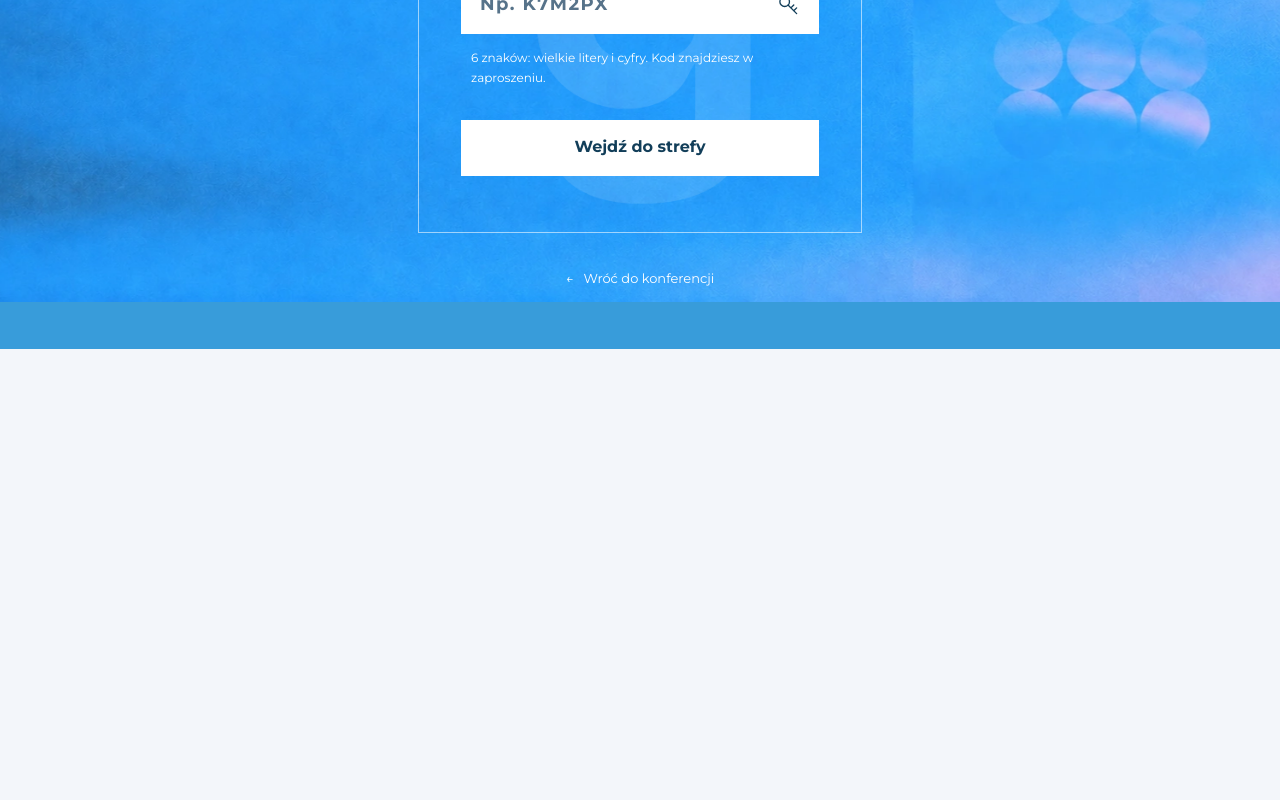
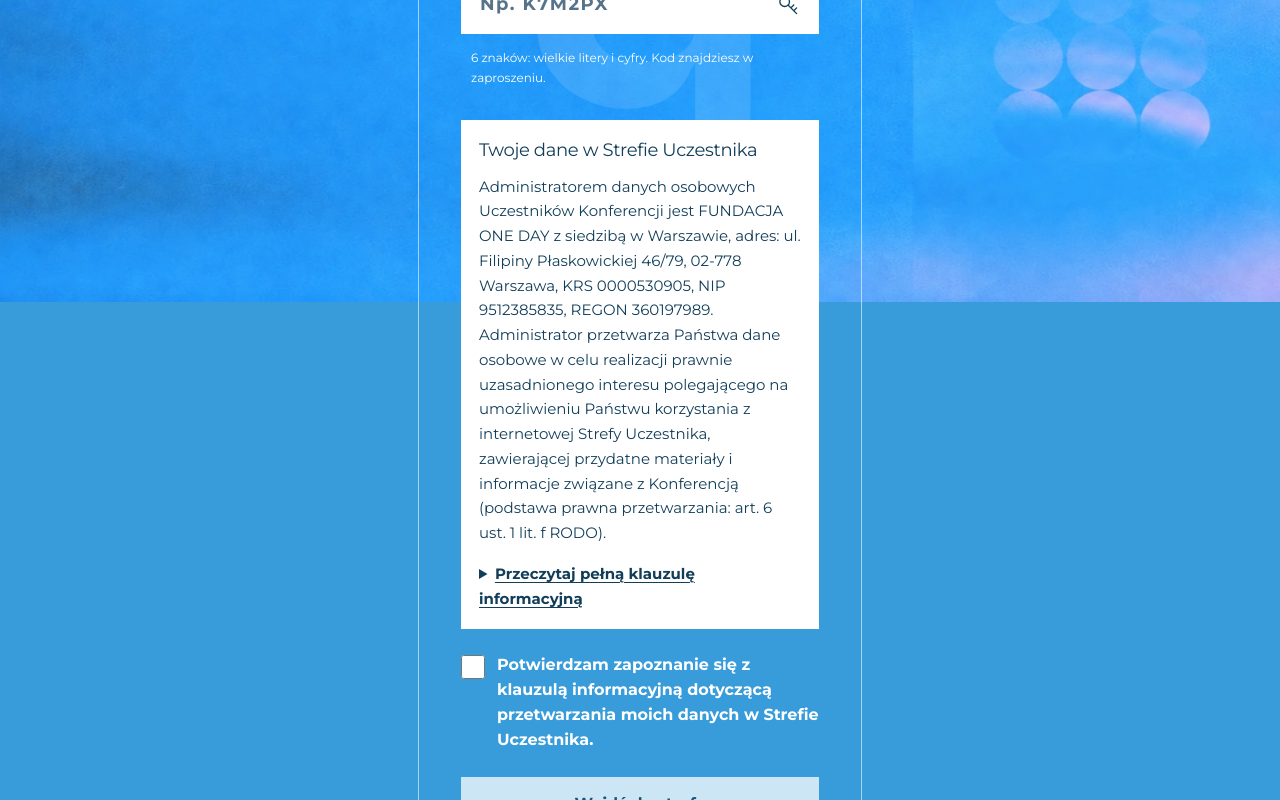
Before and after one commit to pawelsuchodolskizsti-cmd/konferencja-g2g, a Next.js app: page /uczestnik in a window 1280 px wide. Shown: the part 500-1300 px from the top of the page. Before the commit the page ends 849 px from the top, so only its background shows below. Built offline with nearby package versions, Linux system fonts and the light colour scheme.

Commit message:
Dwuwarstwowa klauzula i wymagane potwierdzenie przed dostepem do panelu

```diff
--- a/src/app/api/auth/[action]/route.ts
+++ b/src/app/api/auth/[action]/route.ts
@@ -29,8 +29,19 @@ export async function POST(
         .parse(data);
       await loginAdmin(input.email, input.password, clientKey(req));
     } else if (action === "participant") {
-      const input = z.object({ code: z.string().min(1).max(100) }).parse(data);
-      await loginParticipant(input.code, clientKey(req));
+      const input = z
+        .object({
+          code: z.string().min(1).max(100),
+          privacyAcknowledged: z.boolean().default(false),
+          privacyVersion: z.string().max(100).default(""),
+        })
+        .parse(data);
+      await loginParticipant(
+        input.code,
+        clientKey(req),
+        input.privacyAcknowledged,
+        input.privacyVersion,
+      );
     } else throw new AppError(404, "Nie znaleziono.");
     return Response.json({ ok: true });
   } catch (error) {
--- a/src/app/uczestnik/participant-login.module.css
+++ b/src/app/uczestnik/participant-login.module.css
@@ -170,3 +170,53 @@
     width: 58px;
   }
 }
+
+.privacy {
+  margin: 0 0 24px;
+  padding: 18px;
+  background: #fff;
+  color: #123e59;
+  font-size: 15px;
+  line-height: 1.65;
+  overflow-wrap: anywhere;
+}
+.privacy h2 {
+  font-size: 18px;
+  line-height: 1.4;
+  margin: 0 0 12px;
+}
+.privacy p {
+  margin: 0 0 16px;
+}
+.privacyDetails summary {
+  cursor: pointer;
+  font-weight: 700;
+  min-height: 44px;
+  text-decoration: underline;
+  text-underline-offset: 3px;
+}
+.privacyDetails summary:focus-visible {
+  outline: 2px solid #123e59;
+  outline-offset: 4px;
+}
+.privacyDetails[open] summary {
+  margin-bottom: 16px;
+}
+.form .privacyCheck {
+  margin: 0 0 24px;
+  display: flex;
+  gap: 12px;
+  align-items: flex-start;
+  font-size: 16px;
+  line-height: 1.55;
+  cursor: pointer;
+}
+.form .privacyCheck input {
+  flex: 0 0 24px;
+  width: 24px;
+  height: 24px;
+  min-height: 24px;
+  margin: 2px 0 0;
+  padding: 0;
+  accent-color: #123e59;
+}
--- a/src/components/participant-login.tsx
+++ b/src/components/participant-login.tsx
@@ -1,5 +1,10 @@
 "use client";
 
+import {
+  PARTICIPANT_PRIVACY_VERSION,
+  participantPrivacySummary,
+  participantPrivacyParagraphs,
+} from "@/lib/participant-privacy";
 import { useState } from "react";
 import { useRouter } from "next/navigation";
 import styles from "@/app/uczestnik/participant-login.module.css";
@@ -8,6 +13,7 @@ export function ParticipantLogin() {
   const router = useRouter();
   const [error, setError] = useState("");
   const [busy, setBusy] = useState(false);
+  const [acknowledged, setAcknowledged] = useState(false);
 
   return (
     <form
@@ -23,7 +29,11 @@ export function ParticipantLogin() {
           const response = await fetch("/api/auth/participant", {
             method: "POST",
             headers: { "Content-Type": "application/json" },
-            body: JSON.stringify({ code: data.get("code") }),
+            body: JSON.stringify({
+              code: data.get("code"),
+              privacyAcknowledged: acknowledged,
+              privacyVersion: PARTICIPANT_PRIVACY_VERSION,
+            }),
           });
           const result = await response.json();
           if (!response.ok)
@@ -73,12 +83,37 @@ export function ParticipantLogin() {
       <p id="code-hint" className={styles.hint}>
         6 znaków: wielkie litery i cyfry. Kod znajdziesz w zaproszeniu.
       </p>
+      <section className={styles.privacy} aria-labelledby="privacy-title">
+        <h2 id="privacy-title">Twoje dane w Strefie Uczestnika</h2>
+        <p>{participantPrivacySummary}</p>
+        <details className={styles.privacyDetails}>
+          <summary>Przeczytaj pełną klauzulę informacyjną</summary>
+          <div>
+            {participantPrivacyParagraphs.map((paragraph, index) => (
+              <p key={index}>{paragraph}</p>
+            ))}
+          </div>
+        </details>
+      </section>
+      <label className={styles.privacyCheck}>
+        <input
+          type="checkbox"
+          name="privacyAcknowledged"
+          required
+          checked={acknowledged}
+          onChange={(event) => setAcknowledged(event.target.checked)}
+        />
+        <span>
+          Potwierdzam zapoznanie się z klauzulą informacyjną dotyczącą
+          przetwarzania moich danych w Strefie Uczestnika.
+        </span>
+      </label>
       {error && (
         <p id="code-error" role="alert" className={styles.error}>
           {error}
         </p>
       )}
-      <button type="submit" disabled={busy}>
+      <button type="submit" disabled={busy || !acknowledged}>
         <span>{busy ? "Otwieranie strefy…" : "Wejdź do strefy"}</span>
       </button>
     </form>
--- /dev/null
+++ b/src/lib/participant-privacy.ts
@@ -0,0 +1,23 @@
+export const PARTICIPANT_PRIVACY_VERSION = "2026-10-15-v1";
+export const PARTICIPANT_PRIVACY_ACTION =
+  "PARTICIPANT_PRIVACY_ACK_" + PARTICIPANT_PRIVACY_VERSION;
+export const participantPrivacySummary =
+  "Administratorem danych osobowych Uczestników Konferencji jest FUNDACJA ONE DAY z siedzibą w Warszawie, adres: ul. Filipiny Płaskowickiej 46/79, 02-778 Warszawa, KRS 0000530905, NIP 9512385835, REGON 360197989. Administrator przetwarza Państwa dane osobowe w celu realizacji prawnie uzasadnionego interesu polegającego na umożliwieniu Państwu korzystania z internetowej Strefy Uczestnika, zawierającej przydatne materiały i informacje związane z Konferencją (podstawa prawna przetwarzania: art. 6 ust. 1 lit. f RODO).";
+export const participantPrivacyParagraphs = [
+  "Zasady przetwarzania Pani/Pana danych osobowych, zgodnie z art. 13 Rozporządzenia Parlamentu Europejskiego i Rady (UE) 2016/679 z dnia 27 kwietnia 2016 r. w sprawie ochrony osób fizycznych w związku z przetwarzaniem danych osobowych i w sprawie swobodnego przepływu takich danych oraz uchylenia dyrektywy 95/46/WE (ogólne rozporządzenie o ochronie danych, zwane dalej „RODO”).",
+  "Administratorem danych osobowych Uczestników Konferencji korzystających ze Strefy Uczestnika jest FUNDACJA ONE DAY z siedzibą w Warszawie, adres: ul. Filipiny Płaskowickiej 46/79, 02-778 Warszawa, KRS 0000530905, NIP 9512385835, REGON 360197989 (zwana dalej: „Administratorem”). Z Administratorem można skontaktować się za pośrednictwem adresu mailowego konferencja@oneday.com.pl lub pod wyżej wskazanym adresem siedziby.",
+  "Administrator wyznaczył Inspektora Ochrony Danych, z którym można skontaktować się za pośrednictwem adresu e-mail: szymon@oneday.com.pl.",
+  "Dane osobowe Uczestników Konferencji będą przetwarzane w celu umożliwiania Uczestnikom  Konferencji korzystania z elektronicznej Strefy Uczestnika, w szczególności zapoznawania się z zawartymi tam materiałami i informacjami dotyczącymi Konferencji.",
+  "Dane osobowe Uczestników Konferencji będą przetwarzane na podstawie art. 6 ust. 1 lit. f RODO - przetwarzanie jest niezbędne do realizacji prawnie uzasadnionego interesu Administratora polegającego na zapewnieniu Uczestnikom Konferencji korzystania z elektronicznego narzędzia - Strefy Uczestnika, pozwalającego na zapoznawanie się  z materiałami i informacjami dotyczącymi Konferencji.",
+  "Odbiorcami danych osobowych Uczestników Konferencji jest upoważniony personel Administratora, podwykonawcy Administratora świadczący usługi na jego rzecz (w szczególności firmy świadczące usługi IT i wsparcia technicznego), które muszą mieć dostęp do danych, aby wykonywać swoje obowiązki. Podmiotami przetwarzającymi dane osobowe na zlecenie Administratora, w związku z prowadzeniem Strefy Uczestnika są w szczególności:",
+  "Vercel, Inc.",
+  "Databricks, Inc.",
+  "home.pl Sp. z o.o.",
+  "Podmioty te będą miały dostęp do danych osobowych wyłącznie w celu realizacji swoich zadań i w zakresie do tego niezbędnym. Dostęp do danych osobowych mogą mieć również uprawnione do tego organy państwowe, jeżeli będzie to wynikało z ich zadań ustawowych.",
+  "Dane osobowe Uczestników Konferencji będą przechowywane przez czas niezbędny do organizacji, rozliczenia i wywiązania się z wszystkich zobowiązań Administratora w związku z organizacją Konferencji.",
+  "W związku z korzystaniem z usług dostawców zewnętrznych, które będą przetwarzać dane osobowe na polecenie Administratora (Vercel, Inc, Databricks, Inc.) dane osobowe Uczestników Konferencji korzystających ze Strefy Uczestnika mogą być przekazywane poza Europejski Obszar Gospodarczy. Transfer danych odbywa się zgodnie z wymogami określonymi w rozdziale V RODO, na podstawie decyzji Komisji Europejskiej stwierdzających odpowiedni stopień ochrony (EU-U.S. Data Privacy Framework (DPF).",
+  "Osobie, której dane dotyczą, przysługuje prawo dostępu do danych, sprostowania danych, usunięcia danych, ograniczenia przetwarzania, przenoszenia danych, sprzeciwu wobec przetwarzania oraz wniesienia skargi do Prezesa Urzędu Ochrony Danych Osobowych.",
+  "Jeżeli przetwarzanie danych osobowych odbywa się na podstawie zgody, osobie, której dane dotyczą przysługuje prawo cofnięcia zgody w każdym czasie. Cofnięcie zgody nie wpływa na zgodność z prawem przetwarzania dokonanego przed cofnięciem.",
+  "Podanie danych jest dobrowolne, ale niezbędne do korzystania ze Strefy Uczestnika.",
+  "Dane osobowe Uczestników Konferencji nie będą przedmiotem zautomatyzowanego podejmowania decyzji, w tym profilowania.",
+];
--- a/src/server/auth.ts
+++ b/src/server/auth.ts
@@ -1,9 +1,14 @@
 import "server-only";
+import {
+  PARTICIPANT_PRIVACY_VERSION,
+  PARTICIPANT_PRIVACY_ACTION,
+} from "@/lib/participant-privacy";
 import { randomBytes } from "node:crypto";
 import { cookies } from "next/headers";
 import { and, eq, gt, sql } from "drizzle-orm";
 import { db, type Database } from "@/db";
 import {
+  auditLogs,
   admins,
   attendance,
   adminEvents,
@@ -122,6 +127,21 @@ export async function requireParticipant() {
     .where(eq(participants.id, session.participantId));
   assert(person, 401, "Sesja wygasła.");
   await requireAttendance(person.id);
+  const [acknowledged] = await db()
+    .select({ id: auditLogs.id })
+    .from(auditLogs)
+    .where(
+      and(
+        eq(auditLogs.targetId, person.id),
+        eq(auditLogs.action, PARTICIPANT_PRIVACY_ACTION),
+      ),
+    )
+    .limit(1);
+  assert(
+    acknowledged,
+    403,
+    "Przed wejściem do strefy zaloguj się ponownie i potwierdź zapoznanie się z klauzulą informacyjną.",
+  );
   return person;
 }
 async function requireAttendance(participantId: string) {
@@ -163,7 +183,18 @@ export async function loginAdmin(email: string, password: string, ip: string) {
   assert(valid && admin?.active, 401, "Nieprawidłowy e-mail lub hasło.");
   await createSession({ adminId: admin.id });
 }
-export async function loginParticipant(code: string, ip: string) {
+export async function loginParticipant(
+  code: string,
+  ip: string,
+  privacyAcknowledged = false,
+  privacyVersion = "",
+) {
+  assert(
+    privacyAcknowledged === true &&
+      privacyVersion === PARTICIPANT_PRIVACY_VERSION,
+    400,
+    "Potwierdź zapoznanie się z aktualną klauzulą informacyjną.",
+  );
   await limit(`participant-ip:${ip}`, 20, 900);
   const normalized = normalizeCode(code);
   assert(
@@ -172,11 +203,18 @@ export async function loginParticipant(code: string, ip: string) {
     "Nieprawidłowy kod uczestnika.",
   );
   const [person] = await db()
-    .select({ id: participants.id })
+    .select({ id: participants.id, eventId: participants.eventId })
     .from(participants)
     .where(eq(participants.accessHash, hashToken(normalized)));
   assert(person, 401, "Nieprawidłowy kod uczestnika.");
   await requireAttendance(person.id);
+  await db()
+    .insert(auditLogs)
+    .values({
+      eventId: person.eventId,
+      targetId: person.id,
+      action: PARTICIPANT_PRIVACY_ACTION,
+    });
   await createSession({ participantId: person.id });
 }
 export async function logout(admin: boolean) {
```
Also changed, not shown: 1 other file (tests, documents, lock files or other folders).
